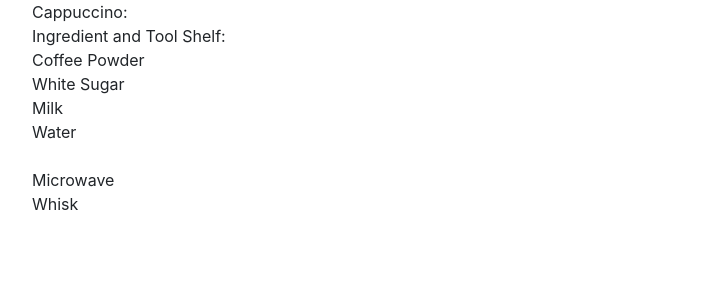
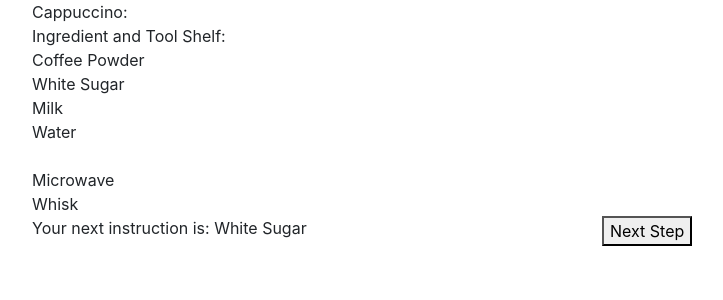
Before and after one commit to RebeccaHale/UI-Final-Project, a Flask app: page /learn/1 in a window 1280 px wide. Shown: the part 56-356 px from the top of the page, without its empty margins (53-776 px from the left). Run offline with Flask 2, Linux system fonts and the light colour scheme; some libraries are stand-ins or nearby versions.

Commit message:
The learn is now working but does not look very pretty.

```diff
--- a/static/learn.js
+++ b/static/learn.js
@@ -1,5 +1,38 @@
+let x=0;
+
+function displaythisstep(){
+	$("#step_instructions").empty()
+	var new_box=$("<div>")
+	$("#step_instructions").text("Your next instruction is: "+drink_info.directions[x])
+	console.log(drink_info.directions[x])
+
+	//$(new_box).text(username+" "+tweet)
+	//$("#listy").prepend(new_box)
+}
+
+
+
 $(document).ready(function(){
+   displaythisstep()
+   $("#learn_next_step_button").click(function(){
+	if(x<parseInt(drink_info.number_steps)-1){
 
+		x=x+1
+		displaythisstep()
+		console.log(x)
+	}
+	//else if(x==drink_info.number_steps-1){
+
+	//}
+	else{
+		$("#learn_next_step_button").html("Go To Quiz")
+		window.location.href = "http://localhost:5000/quiz/"+drink_info.id;
+
+	}
+
+
+
+   })
     //change to dynamically go through steps
     //need iterate through steps and add UI for ingredients
     //need to add back end saving of user input
--- a/templates/learn.html
+++ b/templates/learn.html
@@ -6,6 +6,7 @@
     <script>
         let drink_info = {{drink_info|tojson}}
         let ingredient_tool_data = {{ingredient_tool_data|tojson}}
+
     </script>
     <div class="row">
         <div class="col-12">
@@ -29,10 +30,19 @@
                 {% for tool in  drink_info.tools %}
                     {{tool}}<br>
                 {% endfor %}
-                </div>
             </div>
         </div>
     </div>
+    <div class="row">
 
+       <div class="col-6" id="step_instructions">
+
+       </div>
+       <div class="col-6">
+		<button id="learn_next_step_button">
+			Next Step
+		</button>
+       </div>
+    </div>
 
 {% endblock %}
```
